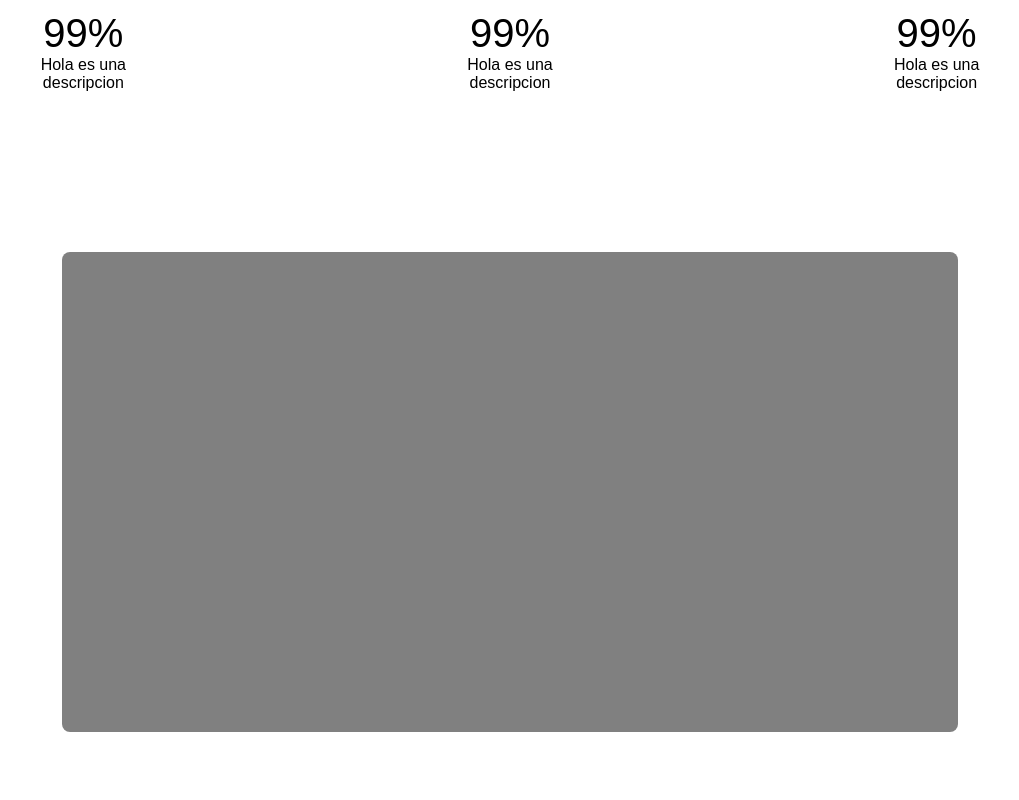
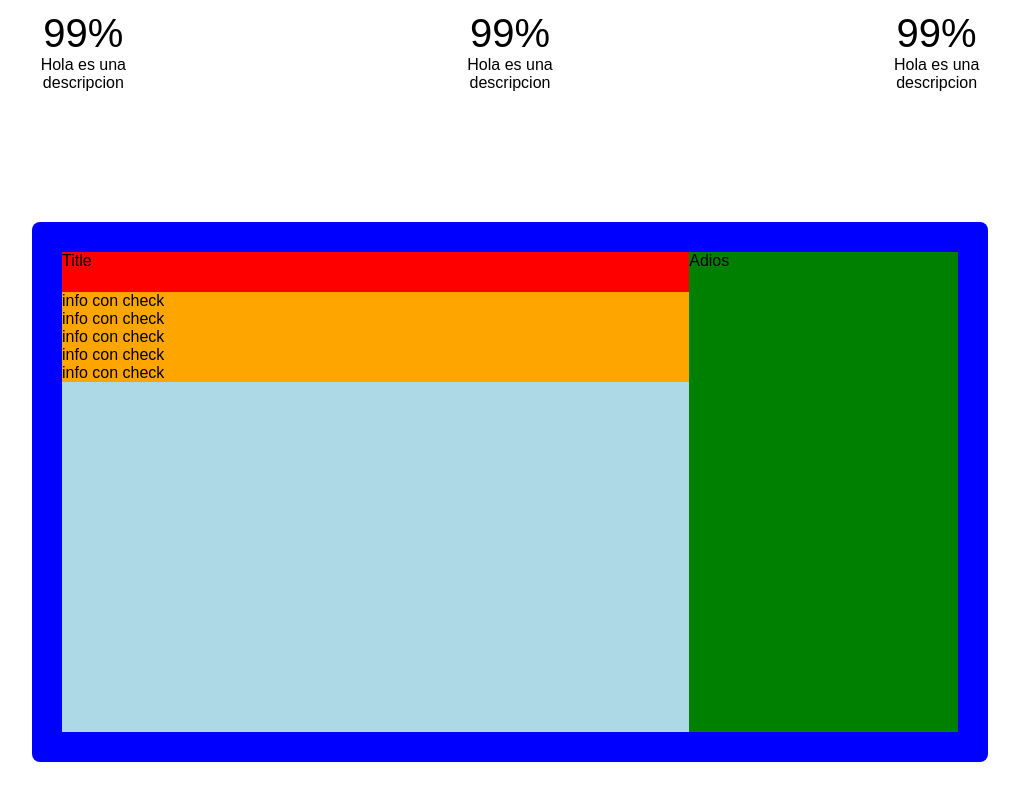
Before and after one commit to jpablocruz/cmcopiadoras, a React (Create React App) app: page / in a window 1280 px wide. Shown: the part 1801-2601 px from the top of the page, without its empty margins (130-1149 px from the left). Built offline with nearby package versions, Linux system fonts and the light colour scheme; the HTML template or start-up script is replaced by a standard one.

Commit message:
finished checkContainer layout

```diff
--- a/src/components/CheckBoard/CheckBoard.js
+++ b/src/components/CheckBoard/CheckBoard.js
@@ -17,12 +17,43 @@ export const BoardContainer = styled.div`
 
 export const CBoard = styled.div`
   height: 60vh;
-  background: grey;
+  padding: 30px;
+  background: blue;
   width: 70%;
   border-radius: 1vh;
+  display: flex;
+  justify-content: space-between;
   @media screen and (max-width: 768px) {
     width: 70%;
     height: 30vh;
     padding: 10px;
   }
 `;
+
+export const CheckSection = styled.div`
+  display: flex-column;
+  width: 70%;
+  background: #add8e6;
+  @media screen and (max-width: 768px) {
+    width: 100%;
+  }
+`;
+
+export const CheckTitle = styled.div`
+  background: red;
+  width: 100%;
+  height: 5vh;
+`;
+
+export const CheckRow = styled.div`
+  background: orange;
+  width: 100%;
+`;
+
+export const PrinterImage = styled.div`
+  width: 30%;
+  background: green;
+  @media screen and (max-width: 768px) {
+    display: none;
+  }
+`;
--- a/src/components/CheckBoard/index.js
+++ b/src/components/CheckBoard/index.js
@@ -1,10 +1,27 @@
 import React from "react";
-import { BoardContainer, CBoard } from "./CheckBoard";
+import {
+  BoardContainer,
+  CBoard,
+  CheckSection,
+  PrinterImage,
+  CheckRow,
+  CheckTitle,
+} from "./CheckBoard";
 
 const CheckBoard = () => {
   return (
     <BoardContainer>
-      <CBoard></CBoard>
+      <CBoard>
+        <CheckSection>
+          <CheckTitle>Title</CheckTitle>
+          <CheckRow>info con check</CheckRow>
+          <CheckRow>info con check</CheckRow>
+          <CheckRow>info con check</CheckRow>
+          <CheckRow>info con check</CheckRow>
+          <CheckRow>info con check</CheckRow>
+        </CheckSection>
+        <PrinterImage>Adios</PrinterImage>
+      </CBoard>
     </BoardContainer>
   );
 };
```
